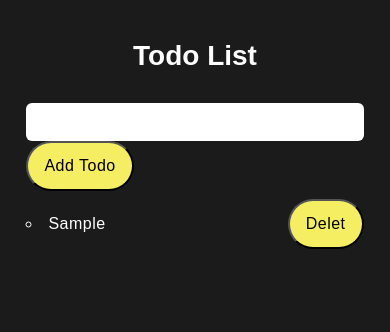
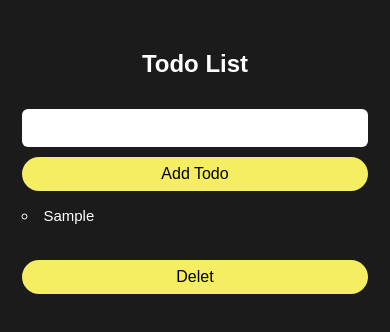
Before and after one commit to AadiTech25/Todo-List-App, a plain HTML site: page index.html in a window 390 px wide. Both pictures are taken after typing "Sample" into the empty fields and a click on the button "Add Todo". Drawn offline with Linux system fonts and the light colour scheme.

Commit message:
Update Style.css

```diff
--- a/Style.css
+++ b/Style.css
@@ -1,77 +1,60 @@
 * {
   margin: 0;
   padding: 0;
+  box-sizing: border-box;
   font-family: "Urbanist", sans-serif;
-    box-sizing: border-box;
 }
 
 html {
+  font-size: 62.5%; /* 1rem = 10px */
   color: #fff;
-    font-size: 62.5%;
 }
 
 body {
   width: 100%;
-    min-height: 100vh;
+  height: 100vh;
   display: flex;
   flex-direction: column;
   align-items: center;
-    padding: 2rem; /* instead of margin-top */
+  margin-top: 100px;
   background-color: #1b1b1b;
 }
 
-li {
-    cursor: pointer;
-    list-style-type: circle;
+h1 {
+  font-size: 3.6rem;
   margin: 2rem 0;
-    text-transform: capitalize;
-    font-weight: 500;
+  text-align: center;
 }
 
-li:hover {
-    color: #feac5e;
+hr {
+  margin-bottom: 3.2rem;
+  width: 100%;
+  max-width: 36rem;
 }
 
 .main_todo_div {
-    width: 100%;
-    max-width: 36rem; /* allow shrinking on small screens */
+  width: 36rem;
   display: grid;
   grid-template-columns: 1fr auto;
   align-items: center;
   gap: 1rem;
 }
 
-button {
-    height: 5rem;
-    font-size: 1.6rem;
-}
-
-h1 {
-    font-size: 2.8rem;
-    margin: 2rem 0;
-    text-align: center;
-}
-
-hr {
-    margin-bottom: 2rem;
-    width: 100%;
-    max-width: 36rem;
-}
-
-p,
-li,
-button {
-    font-size: 1.6rem;
-    letter-spacing: 0.05rem;
-    line-height: 1.6;
+input {
+  padding: 1rem;
+  min-width: 32rem;
+  font-size: 1.8rem;
+  border-radius: 0.6rem;
+  border: none;
 }
 
 button {
   background-color: #f5ee62;
-    padding: 0.6rem 1.6rem;
+  padding: 0.8rem 2.4rem;
   border-radius: 10rem;
-    margin: 0;
   cursor: pointer;
+  border: none;
+  font-size: 1.6rem;
   transition: all 0.3s linear;
 }
 
@@ -81,14 +64,56 @@ button:hover {
   color: #f5ee62;
 }
 
-input {
-    padding: 1rem;
-    width: 100%;
-    font-size: 1.6rem;
-    border-radius: 0.6rem;
-    border: none;
+ul {
+  margin-top: 2rem;
+  padding-left: 2rem;
 }
 
-.deletBtn {
-    margin-left: 1rem;
+li {
+  cursor: pointer;
+  list-style-type: circle;
+  margin: 1.6rem 0;
+  text-transform: capitalize;
+  font-weight: 500;
+  font-size: 1.7rem;
 }
+
+li:hover {
+  color: #feac5e;
+}
+
+/* 📱 Responsive tweaks */
+@media (max-width: 480px) {
+  body {
+    margin-top: 2rem;
+    padding: 1rem;
+  }
+
+  h1 {
+    font-size: 2.4rem;
+  }
+
+  .main_todo_div {
+    width: 100%;
+    max-width: 100%;
+    grid-template-columns: 1fr;
+  }
+
+  input {
+    min-width: 100%;
+    font-size: 1.6rem;
+  }
+
+  button {
+    width: 100%;
+    margin-top: 1rem;
+  }
+
+  ul {
+    padding-left: 1.2rem;
+  }
+
+  li {
+    font-size: 1.5rem;
+  }
+}
```
Lines whose indentation alone changed are shown as unchanged.
